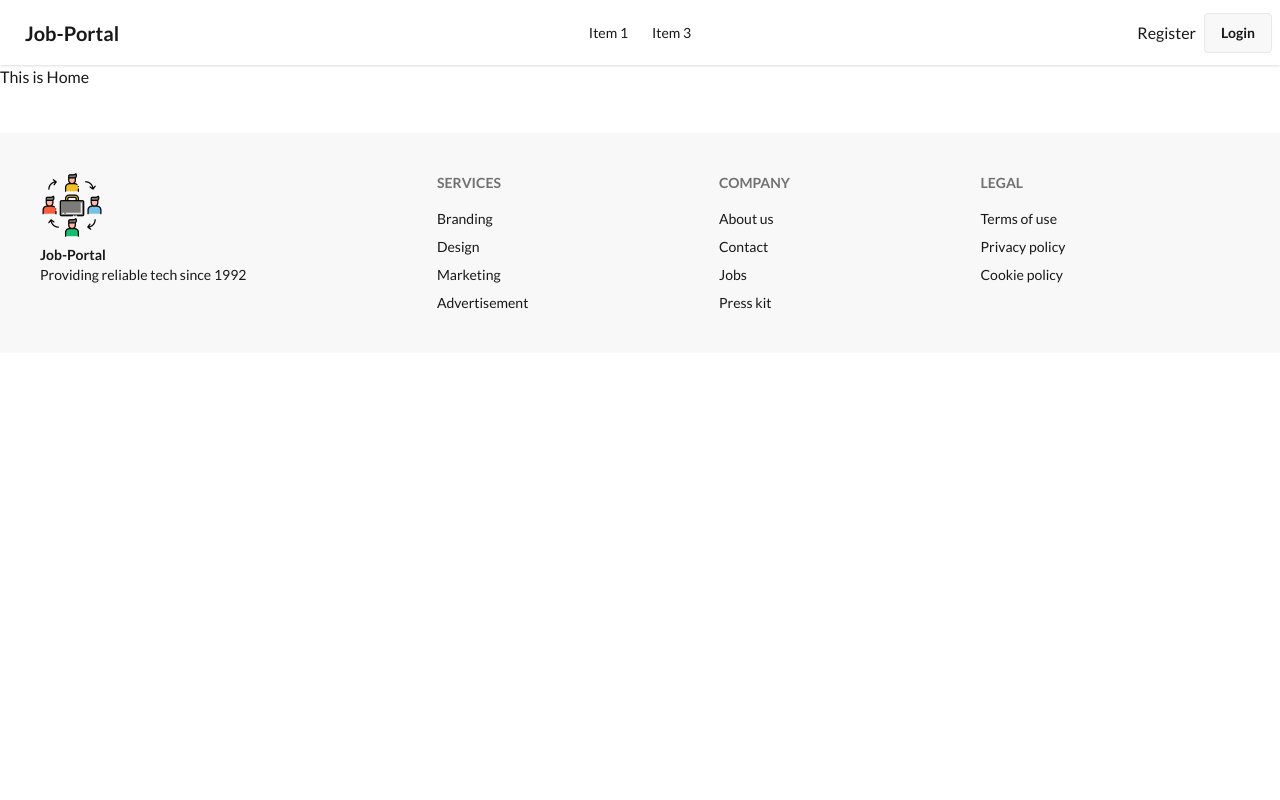
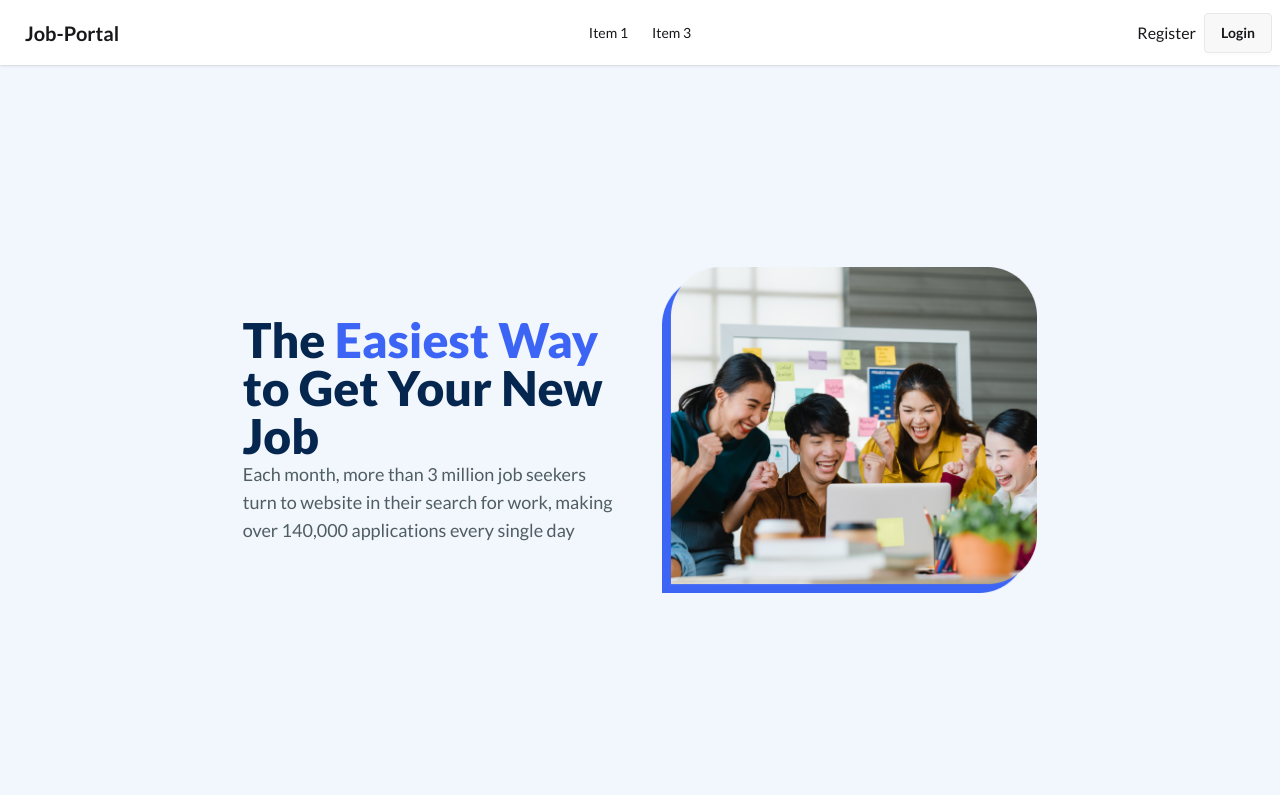
Before and after one commit to Suprio-Das/Job-Portal-Client, a React (Vite) app: page / in a window 1280 px wide. Shown: the top 800 px of the page. Built offline with nearby package versions, Linux system fonts and the light colour scheme; no server answers.

Commit message:
Home header banner designed

```diff
--- /dev/null
+++ b/src/Pages/Home/Banner.jsx
@@ -0,0 +1,20 @@
+import BannerImageOne from '../../assets/home_banner_1.png'
+const Banner = () => {
+    return (
+        <div className="bg-[#f2f6fd] min-h-[calc(100vh-70px)] p-11 flex items-center">
+            <div className="w-2/3 mx-auto flex items-center gap-11">
+                <div className='flex-1'>
+                    <h1 className="text-5xl font-extrabold text-[#05264e]">The <span className='text-[#3c65f5]'>Easiest Way</span> <br /> to Get Your New Job</h1>
+                    <p className='text-lg text-[#4F5E64]'>Each month, more than 3 million job seekers turn to
+                        website in their search for work, making over 140,000
+                        applications every single day</p>
+                </div>
+                <div className='flex-1'>
+                    <img src={BannerImageOne} alt="" />
+                </div>
+            </div>
+        </div>
+    );
+};
+
+export default Banner;
--- a/src/Pages/Home/Home.jsx
+++ b/src/Pages/Home/Home.jsx
@@ -1,9 +1,10 @@
 import React from 'react';
+import Banner from './Banner';
 
 const Home = () => {
     return (
         <div>
-            <h1>This is Home</h1>
+            <Banner></Banner>
         </div>
     );
 };
```
Also changed, not shown: src/assets/home_banner_1.png (added).
